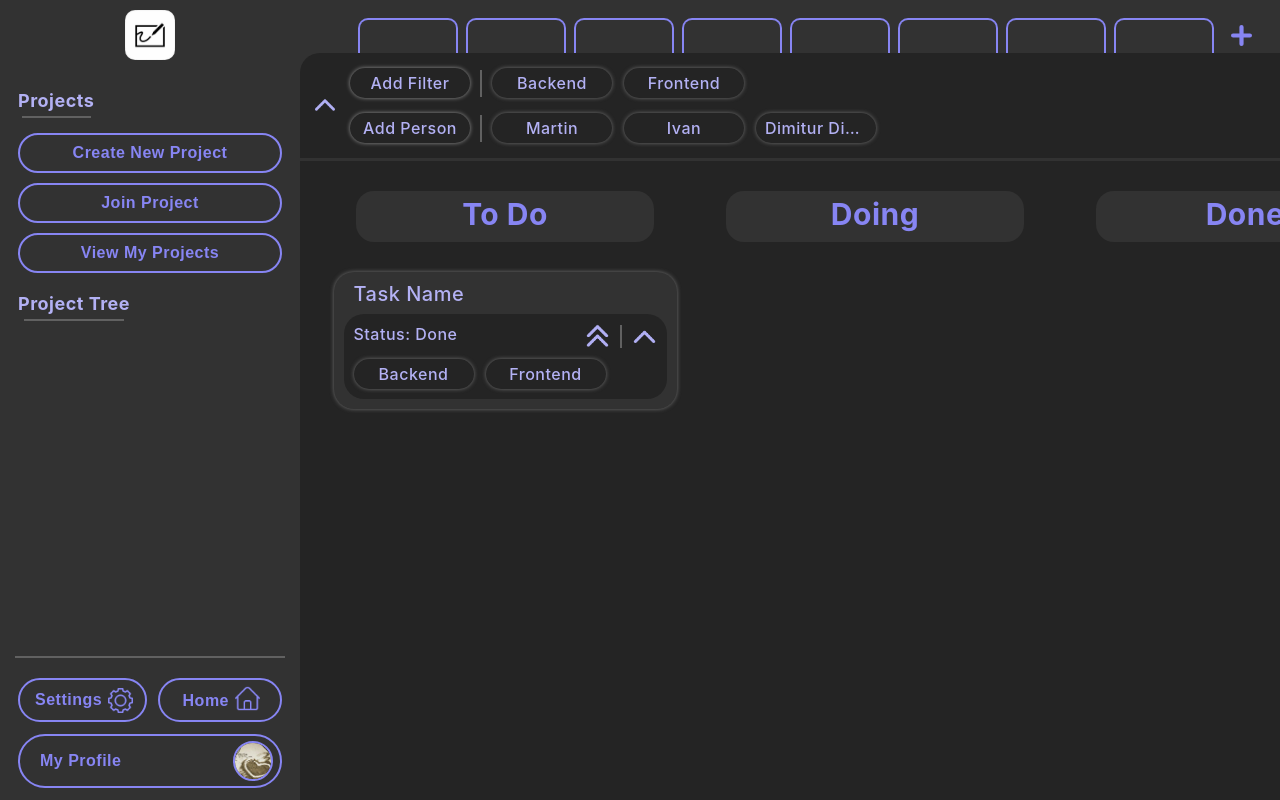
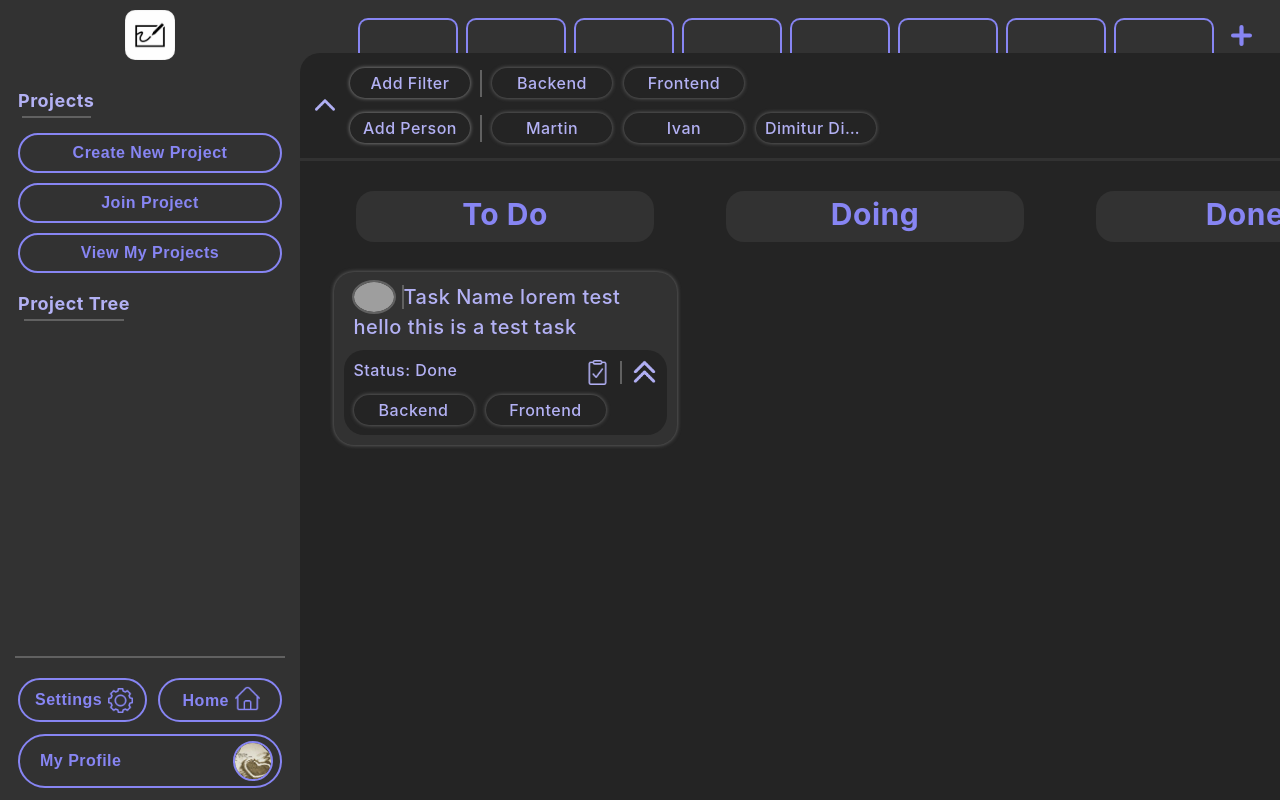
Before and after one commit to DonPull/Kanban-Board, a React (Create React App) app in the folder frontend/: page / in a window 1280 px wide. Shown: the top 800 px of the page. Built offline with nearby package versions, Linux system fonts and the light colour scheme; grey boxes are pictures that could not be loaded.

Commit message:
Worked a bit more on task design. (A lot more still needs to be done)

```diff
--- a/frontend/src/components/Content/KanbanBoard/KanbanBoard.css
+++ b/frontend/src/components/Content/KanbanBoard/KanbanBoard.css
@@ -5,6 +5,7 @@
 }
 
 .kanban-column{
+    max-width: 40rem;
     min-width: 35rem;
 }
 .kanban-column-header{
--- a/frontend/src/components/Content/KanbanBoard/Task.jsx
+++ b/frontend/src/components/Content/KanbanBoard/Task.jsx
@@ -1,6 +1,7 @@
 import React, { Component } from 'react';
 import ReactDOM from 'react-dom';
 import FilterPill from './../Filters/FilterPill';
+import taskIcon from '../../../assets/task_icon.png';
 import lowPriority from '../../../assets/low_priority.png';
 import mediumPriority from '../../../assets/medium_priority.png';
 import highPriority from '../../../assets/high_priority.png';
@@ -19,7 +20,19 @@ class Task extends Component {
 
         return (
             <div className='task flex column'>
-                <label style={{ fontSize: "2rem", margin: "0 0 0.8rem 1rem" }}>Task Name</label>
+
+                <div className='flex'>
+                    <div className='flex' style={{ position: "absolute", height: "3rem", marginLeft: "10px" }}>
+                        <img style={{
+                            height: "100%",
+                            borderRadius: "50%",
+                            outline: "2px solid var(--theme-color-bg-1)"
+                        }} src={testAssigneeProfilePic}/>
+                        <div className='separator-vertical' style={{ marginLeft: "0.8rem", height: "80%" }} />
+                    </div>
+
+                    <label style={{ lineHeight: "3rem", textIndent: "5rem", fontSize: "2rem", margin: "0 0 0.8rem 1rem" }}>Task Name lorem test hello this is a test task</label>
+                </div>
 
                 <div className='task-content flex column'>
 
@@ -38,9 +51,9 @@ class Task extends Component {
 
                     <div className='task-info-icons-container flex'>
                         <label style={{ marginRight: "auto" }}>Status: {status}</label>
+                        <img src={taskIcon}/>
+                        <div className='separator-vertical' />
                         <img src={highPriority}/>
-                        <div className='separator-vertical' />
-                        <img src={mediumPriority}/>
                     </div>
 
                     <div className='task-filters-container flex'>
```
